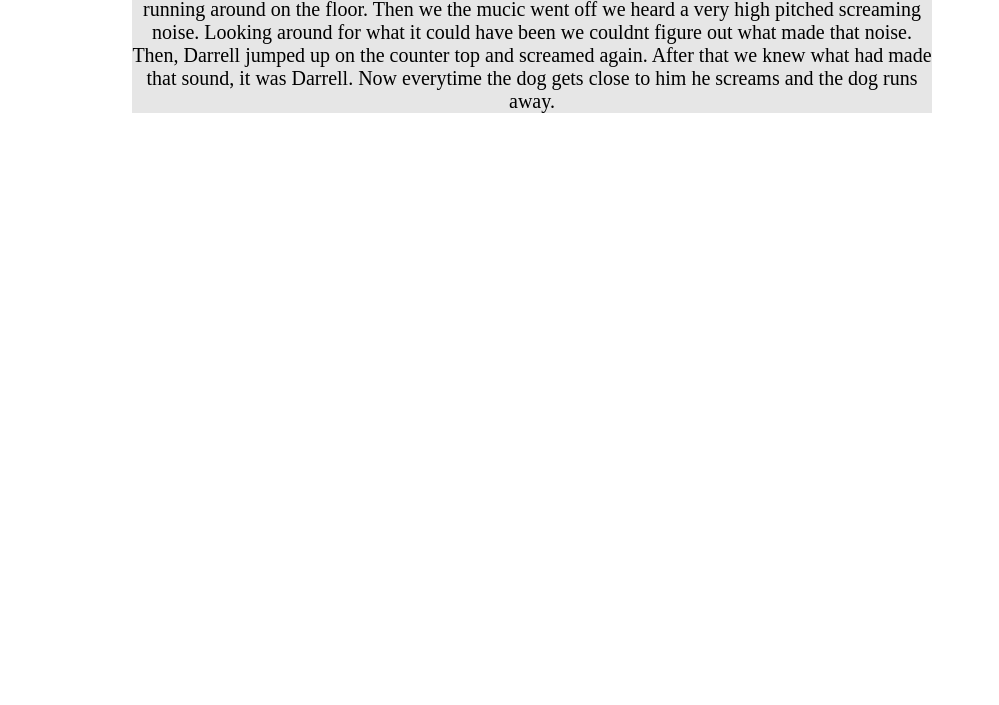
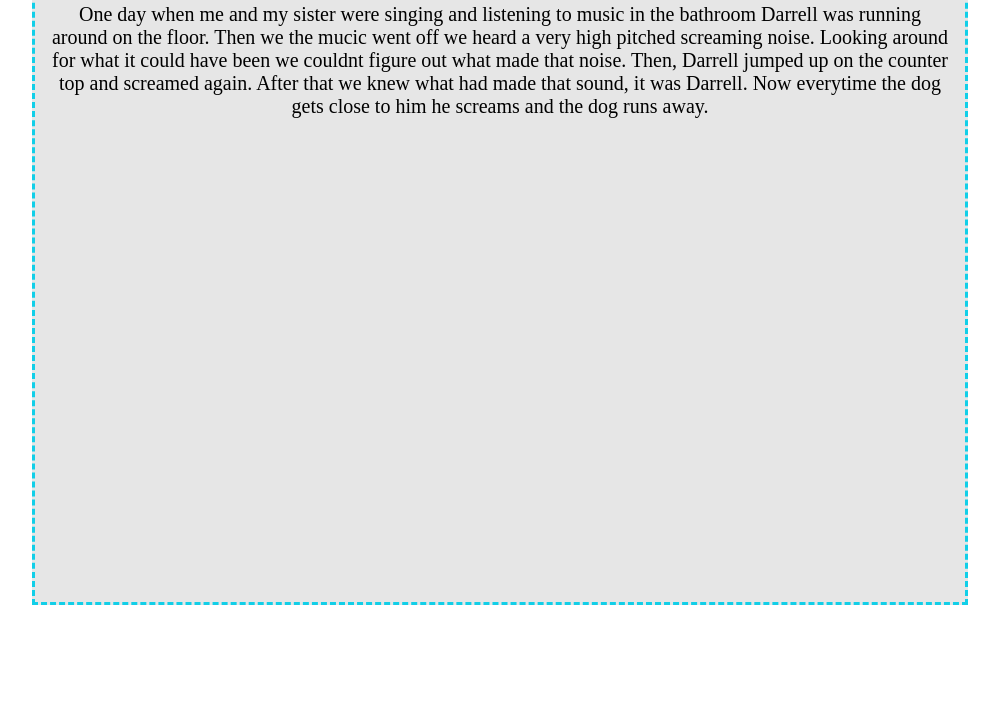
Before and after one commit to kayleadru/kayleadru.github.io, a plain HTML site: page index.html in a window 1280 px wide. Shown: the part 441-1146 px from the top of the page, without its empty margins (176-1175 px from the left). Before the commit the page ends 800 px from the top, so only its background shows below. Drawn offline with Linux system fonts and the light colour scheme.

Commit message:
Update index.html

```diff
--- a/index.html
+++ b/index.html
@@ -42,8 +42,11 @@ color: rgb(32, 17, 240);
 }
 #all-stories{
 background: rgb(230,230,230);
-width:800px;
-margin:10px 100px 100px 300px;
+width:900px;
+height:1000px;
+margin:10px 100px 100px 200px;
+padding:15px;
+border: 3px dashed rgb(18, 207, 232);
 }
 </style>
 
```
